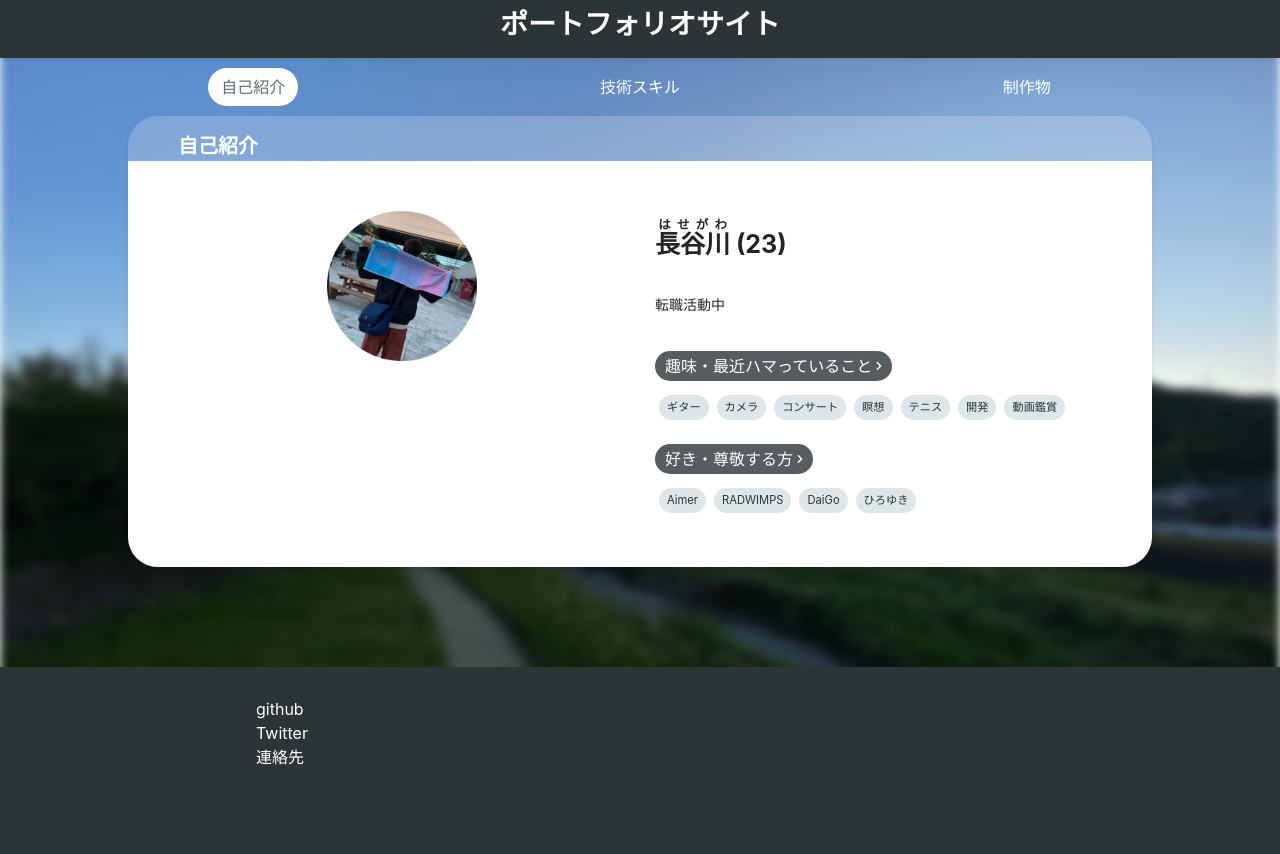
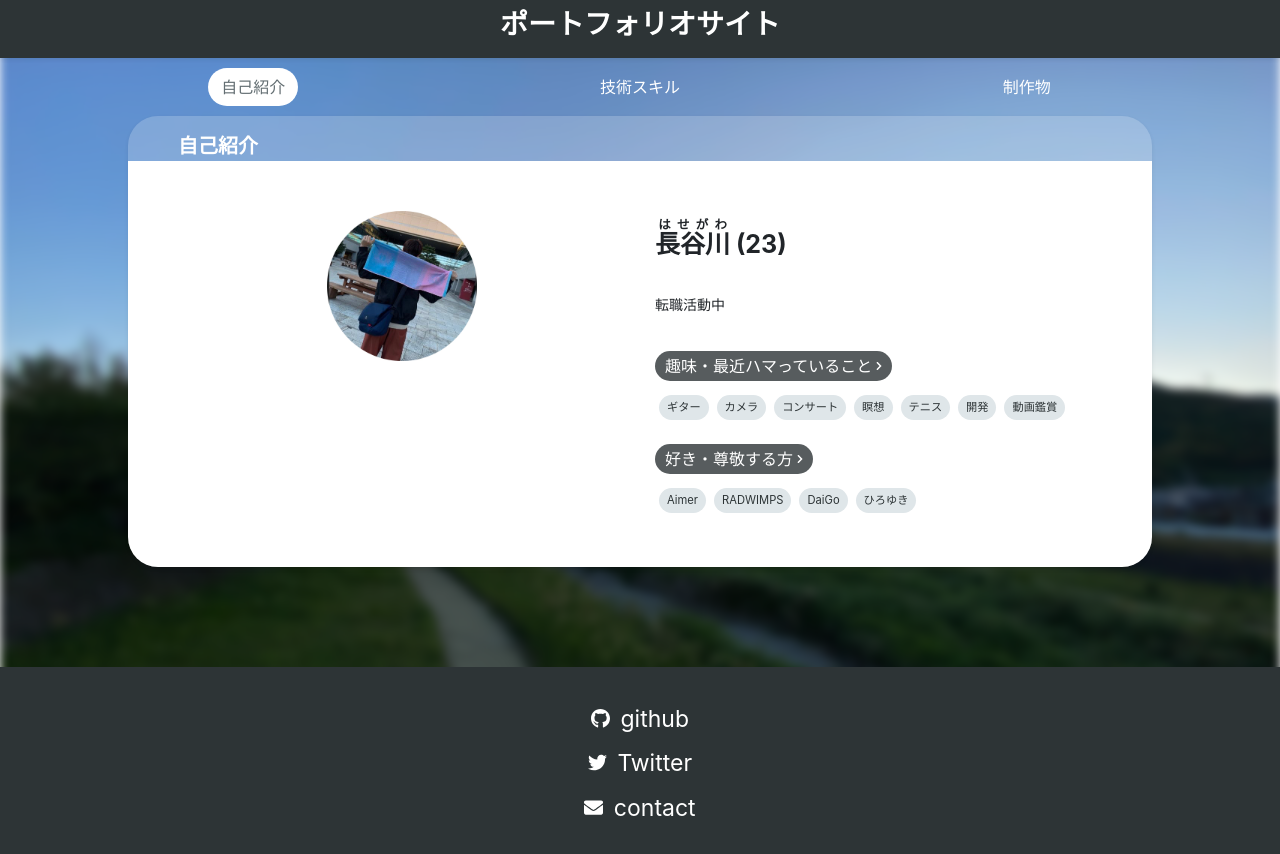
Before and after one commit to hasecom/haseapp_portfolio, a Vue app in the folder portfolio/: page /#/ in a window 1280 px wide. Shown: the top 854 px of the page. Built offline with nearby package versions, Linux system fonts and the light colour scheme.

Commit message:
footer更新

```diff
--- a/portfolio/src/assets/js/footerinfo.js
+++ b/portfolio/src/assets/js/footerinfo.js
@@ -3,18 +3,18 @@ export let footerinfo = [
         param:'github',
         name:'github',
         id:'hasecom',
-        path:'/',
+        path:'https://github.com/hasecom',
     },
     {
         param:'Twitter',
         name:'Twitter',
         id:'hase_engineer',
-        path:'/'
+        path:'https://twitter.com/hase_engineer'
     },
     {
         param:'contact',
-        name:'連絡先',
+        name:'contact',
         id:'hasegawa0502taku@gmail.com',
-        path:'/',
+        path:'mailto:hasegawa0502taku@gmail.com',
     }
 ]
--- a/portfolio/src/components/footer.vue
+++ b/portfolio/src/components/footer.vue
@@ -1,7 +1,10 @@
 <template>
     <div>
-        <div class="text-white" v-for="item in footerinfo" :key="item['param']">
-            {{item['name']}}
+        <div class="text-white footer_info" v-for="item in footerinfo" :key="item['param']">
+            <a :href="item['path']" target="_blank">
+                <font-awesome-icon :icon="fontawesomeArr[item['param']]" class="pr-1" />
+                {{item['name']}}
+            </a>
         </div>
     </div>
 </template>
@@ -14,18 +17,24 @@ export default {
     },
     data(){
         return {
-            "fontawesomeArr":{
-                'github':'',
-                'twitter':'',
-                'contact':''
+            fontawesomeArr:{
+                'github':['fab', 'github'],
+                'Twitter':['fab', 'twitter'],
+                'contact':'envelope'
             }
         }
     },
     mounted(){
-        console.log(this.footerinfo)
     }
 }
 </script>
 <style scoped>
-
+.footer_info{
+    text-align: center;
+    padding:5px 0px;
+    font-size:23px;
+}
+.footer_info a{
+    color:white;
+}
 </style>
```
Also changed, not shown: 7 other files (tests, documents, lock files or other folders).
